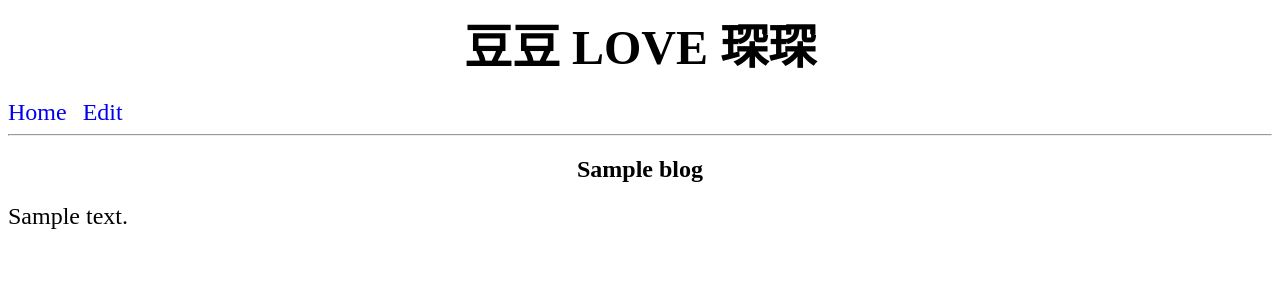
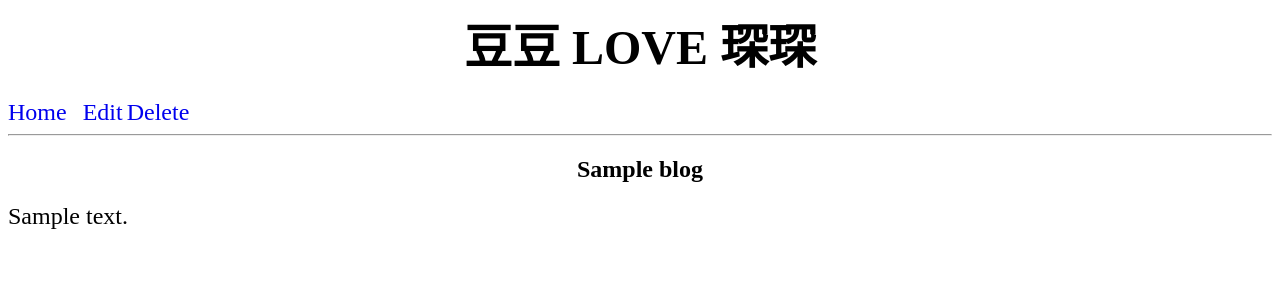
Before and after one commit to zapstart/LoveHome, a Django app: template mysite/lovehome/templates/lovehome/show_blog.html in a window 1280 px wide. Shown: the top 300 px of the page. Run offline with Django 3.2, Linux system fonts and the light colour scheme; the template is opened without the code that fills it: most values are stand-ins (such as "Sample title", 1, 10 or a date in 2020); parts of the project's set-up code (start-up, migrations or seed data) failed here and were passed over.

Commit message:
add "delete blog" feature

```diff
--- a/mysite/lovehome/templates/lovehome/front_page.html
+++ b/mysite/lovehome/templates/lovehome/front_page.html
@@ -9,13 +9,13 @@
             <img src="{% static "lovehome/rdou_ccz.jpg" %}" alt="DD and CC" style="width:128px;" />
             {% if blog_data %}
                 <div>
-                    <a class="add_blog" href="{% url 'lovehome:add_blog' %}">New Blog</a>
+                    <a class="add_blog" href="{% url 'lovehome:add_blog' %}">新的旅程</a>
                 </div>
                 <hr />
                 {% for blog in blog_data %}
                     <div id="title">
                         &nbsp;&nbsp;<b><a class="blog_title" href="{% url 'lovehome:blog_page' blog.id %}">{{ blog.title}}</a></b>
-                        &nbsp;(Created at {{blog.b_created_time}})
+                        &nbsp;(Created at {{blog.b_created_time|date:"m/d/Y H:m"}})
                     </div>
                 {% endfor %}
             {% else %}
--- a/mysite/lovehome/templates/lovehome/show_blog.html
+++ b/mysite/lovehome/templates/lovehome/show_blog.html
@@ -4,14 +4,13 @@
             <form>
             <h1 align="center"><b><font size="7">豆豆 LOVE 琛琛</font></b></h1>
             <div>
-                <font size="5"><a href="{% url 'lovehome:front_page' %}"              style="text-decoration:none">Home&nbsp;&nbsp;</a></font>
-                <font size="5"><a href="{% url 'lovehome:edit_blog'  blog_data.id %}" style="text-decoration:none">Edit</a></font>
+                <font size="5"><a id="home"  href="{% url 'lovehome:front_page' %}"              style="text-decoration:none">Home&nbsp;&nbsp;</a></font>
+                <font size="5"><a id="edit"  href="{% url 'lovehome:edit_blog'  blog_data.id %}" style="text-decoration:none">Edit</a></font>
+                <font size="5"><a id="delet" href="{% url 'lovehome:delete_blog'  blog_data.id %}" style="text-decoration:none">Delete</a></font>
             </div>
             <hr />
-            <label>
-                <div><h2 align="center"><b><font size="5">{{ blog_data.title }}</font></b></h2></div>
-                <div><font size="5">{{ blog_data.blog_content }}</font></div>
-            </label>
+            <div><h2 align="center"><b><font size="5">{{ blog_data.title }}</font></b></h2></div>
+            <div><font size="5">{{ blog_data.blog_content|safe }}</font></div>
             </form>
         </body>
     </head>
--- a/mysite/lovehome/urls.py
+++ b/mysite/lovehome/urls.py
@@ -5,6 +5,7 @@ from .import views
 urlpatterns = [
     url(r'^$',                           views.show_front, name = 'front_page'),
     url(r'^add/$',                       views.add_blog,   name = 'add_blog'),
-    url(r'^edit/(?P<page_id>\w+)/$',     views.edit_blog,  name = 'edit_blog'),
-    url(r'^page/(?P<page_id>\w+)/$',     views.show_blog,  name = 'blog_page'),
+    url(r'^edit/(?P<page_id>\d+)/$',     views.edit_blog,  name = 'edit_blog'),
+    url(r'^page/(?P<page_id>\d+)/$',     views.show_blog,  name = 'blog_page'),
+    url(r'^delete/(?P<page_id>\d+)/$',   views.delete_blog,  name = 'delete_blog'),
 ]
```
Also changed, not shown: mysite/lovehome/views.py (+7 -5 lines).
